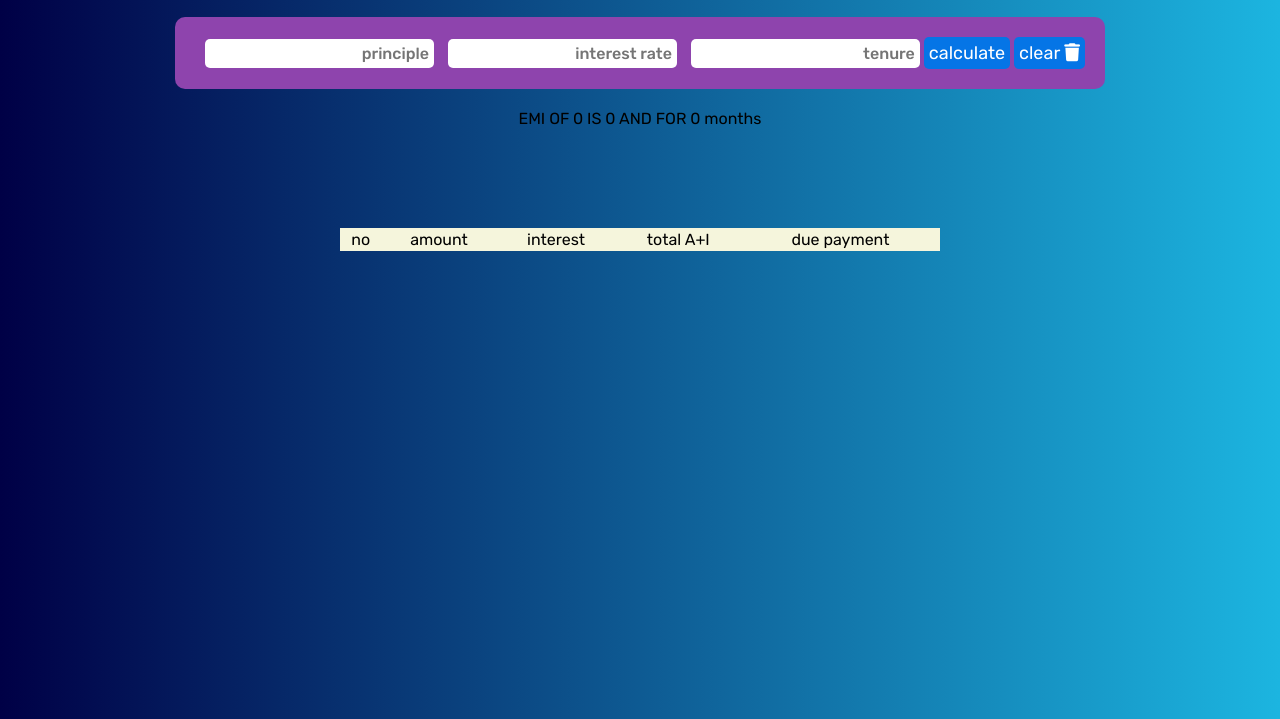
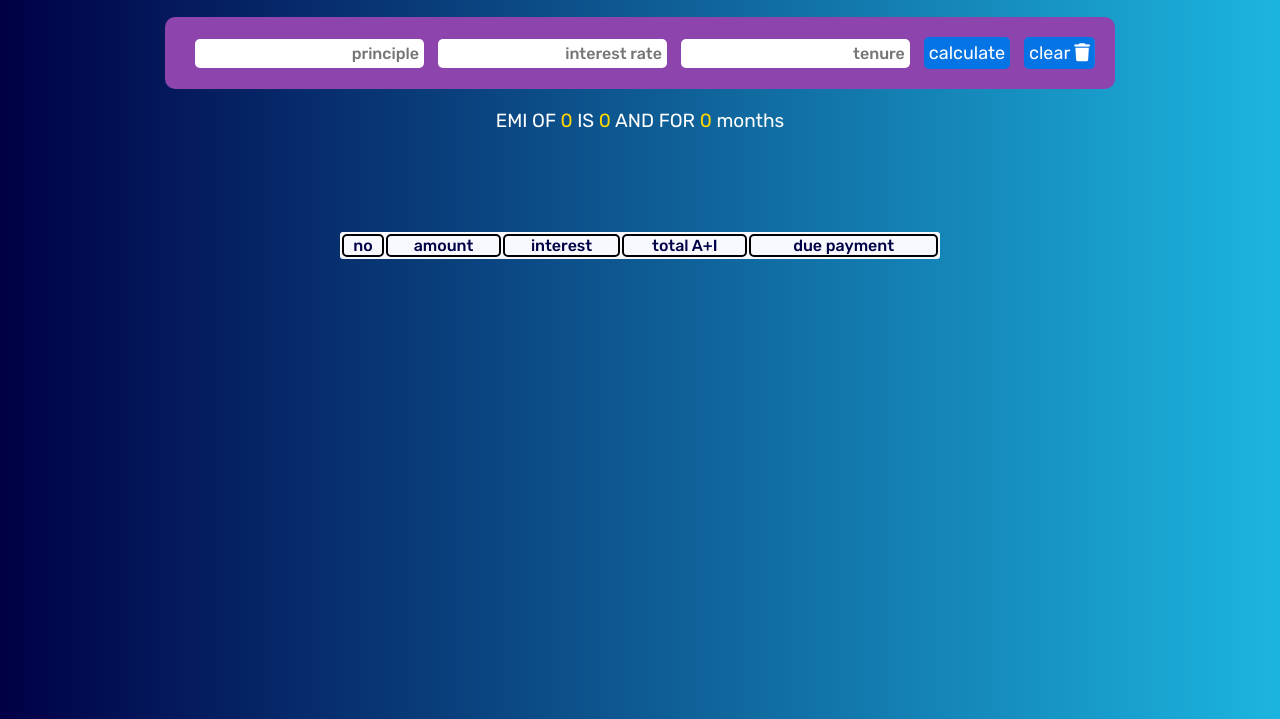
Before and after one commit to rockypagal/emi-calculator, a plain HTML site: page index.html in a window 1280 px wide. Shown: the part 81-800 px from the top of the page. Drawn offline with Linux system fonts and the light colour scheme.

Commit message:
Update style.css

```diff
--- a/style/style.css
+++ b/style/style.css
@@ -81,10 +81,10 @@ button{
     cursor: pointer;
     transition: all ease .5s;
     background-position: left;
-
     background-image: linear-gradient(to right, #0575E6 50%, #c471ed 25%, #f64f59 25%);
     background-size: 250%;
     background-position: top left;
+    margin-left: 10px;
     transition: all ease .5s;
 }
 
@@ -102,6 +102,21 @@ table{
     border:none;
     width:600px;
     outline: none;
+    background-color:ghostwhite;
+    /* border:none; */
+    color:#000046;
+    font-weight: 500;
+    border-radius: 3px;
+    margin-bottom: 100px;
+    border:none;
+    transition: all ease 0.5s;
+
+}
+
+td{
+    margin-right: 30px;
+    border:2px solid black;
+    border-radius: 5px;
 }
 
 th{
@@ -109,12 +124,9 @@ th{
 
 }
 
-.h3{
-    color:white;
-     display: grid;
-    grid-template-columns: 200px 200px 200px 200px;
-    margin: auto;
-    width:fit-content;
+.ans{
+color:white;
+font-size:19px;
 }
 
 .table{
@@ -123,5 +135,21 @@ th{
     margin: auto;
     width:fit-content;
     color:white;
-    margin-bottom: 100px;
+
 }
+
+.money,.half,.time{
+    color:gold
+}
+
+.clear{
+    background-image: linear-gradient(to right, #f64f59 50%, #c471ed 25%, #0575E6 25%);
+    background-size: 250%;
+    background-position: top right;
+
+    transition: all ease .5s;
+}
+
+.clear:hover{
+     background-position: top left;
+}
```
